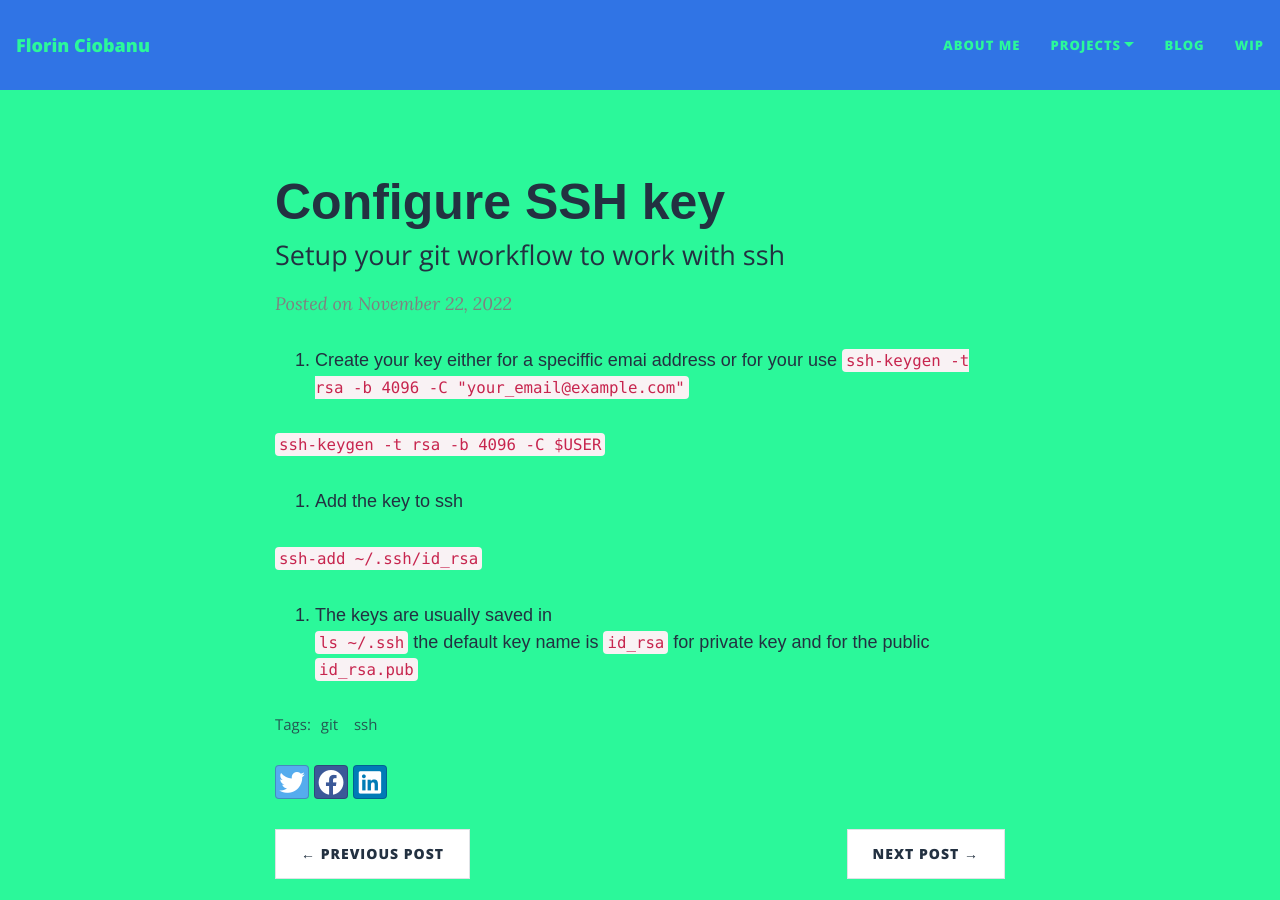
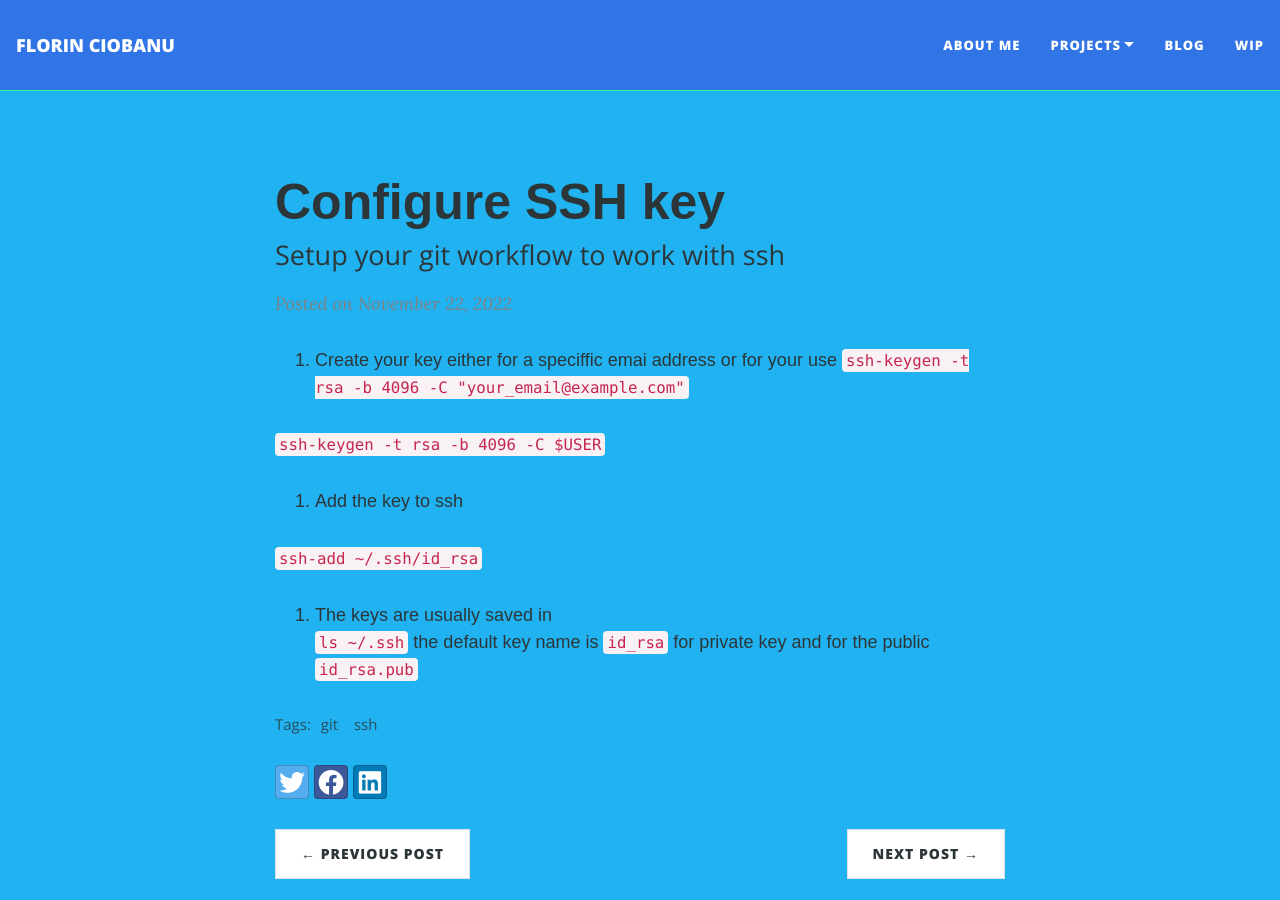
Before and after one commit to franksheppard/franksheppard.github.io, a Jekyll site: the page built from _posts/2022-11-22-setup-ssh-key.md, in a window 1280 px wide and 900 px high. Built offline with Jekyll 4.4.1, drawn with Linux system fonts in a browser that asks for light colours; nearby versions of some CDN libraries; some of the changed lines change nothing that is shown.

Commit message:
updated color scheme

```diff
--- a/_config.yml
+++ b/_config.yml
@@ -6,7 +6,7 @@
 # --- Required options --- #
 
 # Name of website
-title: Florin Ciobanu
+title: FLORIN CIOBANU
 
 # Your name to show in the footer
 author: Florin Ciobanu
@@ -56,7 +56,7 @@ social-network-links:
   youtube: channel/UCHHezaHIyH3oULjqwYKHi2g
 #  reddit: yourname
   linkedin: florin-ciobanu
-#  xing: yourname
+  buymeacoffee: yourname
 #  stackoverflow: "3943160/daattali"
 #  snapchat: deanat78
 #  instagram: deanat78
@@ -105,13 +105,13 @@ feed_show_tags: true
 # Personalize the colours in your website. Colour values can be any valid CSS colour
 
 navbar-col: "#3074E5"
-navbar-text-col: "#2BF89A"
+navbar-text-col: "#FFFFFF"
 navbar-border-col: "#2BF89A"
-page-col: "#2BF89A"
-text-col: "#233141"
-link-col: "#008AFF"
+page-col: "#21B2F2"
+text-col: "#2C3638"
+link-col: "#EE4D3C"
 hover-col: "#FFFFFF"
-footer-col: "#2BF89A"
+footer-col: "#3074E5"
 footer-text-col: "#121613"
 footer-link-col: "#121613"
 
```
